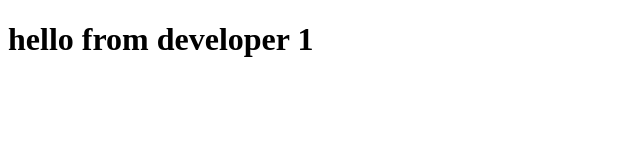
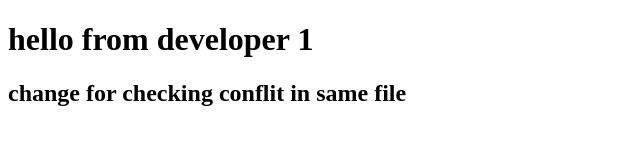
Before and after one commit to ankitmishragithub/gitlearn, a plain HTML site: page demo/index.html in a window 1280 px wide. Shown: the whole page, without its empty margins (0-640 px from the left). Drawn offline with Linux system fonts and the light colour scheme.

Commit message:
conflict check

```diff
--- a/demo/index.html
+++ b/demo/index.html
@@ -7,5 +7,6 @@
 </head>
 <body>
     <h1>hello from developer 1 </h1>
+    <h2>change for checking conflit in same file</h2>
 </body>
 </html>
```
